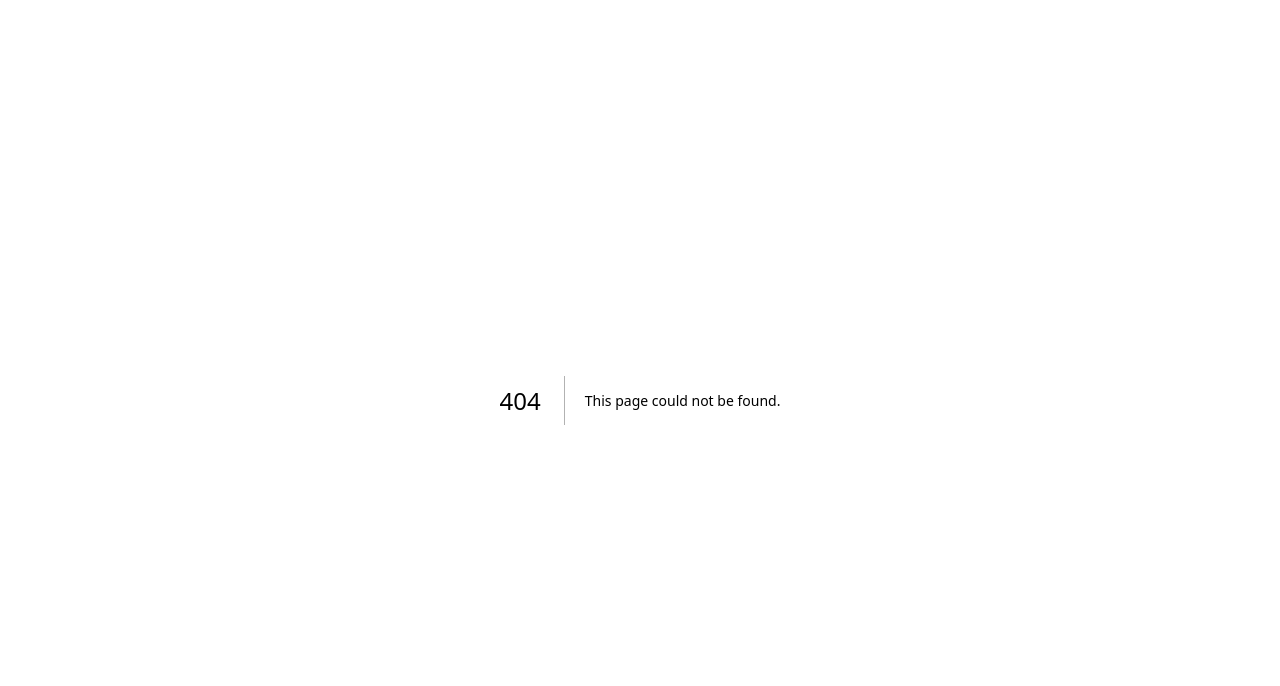
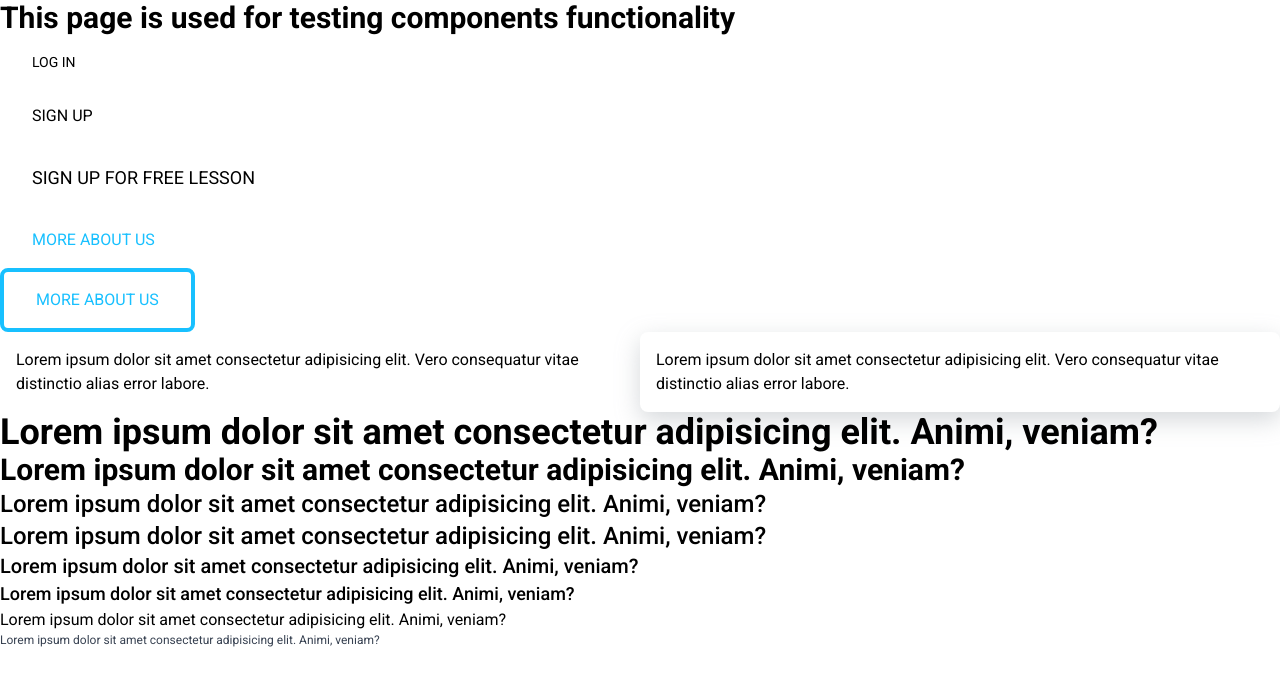
Before and after one commit to tiyasakbar17/rumi-landing, a Next.js app: page /components in a window 1280 px wide. Before the commit this address had no page. Shown: the top 686 px of the page. Built offline with nearby package versions, Linux system fonts and the light colour scheme.

Commit message:
add button and card component, and typography setup

```diff
--- /dev/null
+++ b/src/app/components/Button.jsx
@@ -0,0 +1,29 @@
+"use client";
+
+function Button({ bg, color, size, variant, style, children }) {
+  let sizeStyle = "";
+  if (size === "small") {
+    sizeStyle = "text-sm px-6 py-3";
+  } else if (size === "medium") {
+    sizeStyle = "";
+  } else if (size === "large") {
+    sizeStyle = "text-lg px-10 py-5";
+  }
+
+  let variantStyle = "";
+  if (variant === "text-btn") {
+    variantStyle = "bg-transparent text-primary";
+  } else if (variant === "bordered-btn") {
+    variantStyle = "border-4 border-primary";
+  }
+
+  return (
+    <button
+      className={`uppercase rounded-lg px-8 py-4 ${sizeStyle} ${variantStyle} bg-${bg} text-${color} ${style}`}
+    >
+      {children}
+    </button>
+  );
+}
+
+export default Button;
--- /dev/null
+++ b/src/app/components/Card.jsx
@@ -0,0 +1,15 @@
+import React from "react";
+
+function Card({ variant, style, children }) {
+  return (
+    <div
+      className={`bg-white p-4 rounded-lg ${
+        variant === "3d" ? "card-3d" : ""
+      } ${style}`}
+    >
+      <div>{children}</div>
+    </div>
+  );
+}
+
+export default Card;
--- /dev/null
+++ b/src/app/components/page.jsx
@@ -0,0 +1,84 @@
+import Button from "../components/Button";
+import Card from "../components/Card";
+
+export default function Page() {
+  return (
+    <>
+      <h2>This page is used for testing components functionality</h2>
+
+      {/* use style props to add additional style */}
+      {/* bg and color props to custom button color */}
+      {/* use "small", "medium", and "large" in size props to change button size. "medium" size is the default */}
+      <section>
+        <Button bg={"primary"} color={"white"} size={"small"} style={""}>
+          log in
+        </Button>
+        <br />
+        <Button bg={"primary"} color={"white"} style={""}>
+          sign up
+        </Button>
+        <br />
+        <Button bg={"primary"} color={"white"} size={"large"} style={""}>
+          sign up for free lesson
+        </Button>
+        <br />
+
+        {/* add text-btn and bordered-btn in variant props for different button type */}
+        <Button variant={"text-btn"}>more about us</Button>
+        <br />
+        <Button color={"primary"} variant={"bordered-btn"}>
+          more about us
+        </Button>
+      </section>
+
+      <section>
+        <div className="flex">
+          <Card>
+            Lorem ipsum dolor sit amet consectetur adipisicing elit. Vero
+            consequatur vitae distinctio alias error labore.
+          </Card>
+          {/* add variant={"3d"} for the 3D card */}
+          <Card variant={"3d"}>
+            Lorem ipsum dolor sit amet consectetur adipisicing elit. Vero
+            consequatur vitae distinctio alias error labore.
+          </Card>
+        </div>
+      </section>
+
+      <section>
+        <h1>
+          Lorem ipsum dolor sit amet consectetur adipisicing elit. Animi,
+          veniam?
+        </h1>
+        <h2>
+          Lorem ipsum dolor sit amet consectetur adipisicing elit. Animi,
+          veniam?
+        </h2>
+        <h3>
+          Lorem ipsum dolor sit amet consectetur adipisicing elit. Animi,
+          veniam?
+        </h3>
+        <h4>
+          Lorem ipsum dolor sit amet consectetur adipisicing elit. Animi,
+          veniam?
+        </h4>
+        <h5>
+          Lorem ipsum dolor sit amet consectetur adipisicing elit. Animi,
+          veniam?
+        </h5>
+        <h6>
+          Lorem ipsum dolor sit amet consectetur adipisicing elit. Animi,
+          veniam?
+        </h6>
+        <p>
+          Lorem ipsum dolor sit amet consectetur adipisicing elit. Animi,
+          veniam?
+        </p>
+        <p className="caption">
+          Lorem ipsum dolor sit amet consectetur adipisicing elit. Animi,
+          veniam?
+        </p>
+      </section>
+    </>
+  );
+}
--- a/src/app/globals.css
+++ b/src/app/globals.css
@@ -2,7 +2,7 @@
 @tailwind components;
 @tailwind utilities;
 
-:root {
+/* :root {
   --foreground-rgb: 0, 0, 0;
   --background-start-rgb: 214, 219, 220;
   --background-end-rgb: 255, 255, 255;
@@ -24,6 +24,45 @@ body {
       rgb(var(--background-end-rgb))
     )
     rgb(var(--background-start-rgb));
+} */
+
+@layer base {
+  :root {
+    --primary: 24 192 255;
+    --secondary: 224 247 255;
+    --tertiary: 252 181 2;
+    --quarternary: 247 43 96;
+  }
+  body {
+    font-size: 16px;
+  }
+  h1 {
+    @apply text-4xl font-bold;
+  }
+  h2 {
+    @apply text-3xl font-bold;
+  }
+  h3 {
+    @apply text-2xl font-medium;
+  }
+  h4 {
+    @apply text-2xl font-medium;
+  }
+  h5 {
+    @apply text-xl font-medium;
+  }
+  h6 {
+    @apply text-lg font-medium;
+  }
+}
+
+@layer components {
+  .caption {
+    @apply text-xs text-gray-700;
+  }
+  .card-3d {
+    box-shadow: rgba(149, 157, 165, 0.4) 0px 8px 24px;
+  }
 }
 
 @layer utilities {
--- a/src/app/layout.js
+++ b/src/app/layout.js
@@ -1,7 +1,13 @@
-import { Inter } from "next/font/google";
+import { Roboto } from "next/font/google";
 import "./globals.css";
 
-const inter = Inter({ subsets: ["latin"] });
+const roboto = Roboto({
+  weight: ["400", "500", "700"],
+  style: ["normal", "italic"],
+  subsets: ["latin"],
+  display: "swap",
+  variable: "--font-roboto",
+});
 
 export const metadata = {
   title: "Create Next App",
@@ -11,7 +17,7 @@ export const metadata = {
 export default function RootLayout({ children }) {
   return (
     <html lang="en">
-      <body className={inter.className}>{children}</body>
+      <body className={roboto.className}>{children}</body>
     </html>
   );
 }
--- a/tailwind.config.js
+++ b/tailwind.config.js
@@ -12,6 +12,15 @@ module.exports = {
         "gradient-conic":
           "conic-gradient(from 180deg at 50% 50%, var(--tw-gradient-stops))",
       },
+      fontFamily: {
+        roboto: ["var(--font-roboto)"],
+      },
+      colors: {
+        primary: "rgb(var(--primary))",
+        secondary: "rgb(var(--secondary))",
+        tertiary: "rgb(var(--tertiary))",
+        quarternary: "rgb(var(--quarternary))",
+      },
     },
   },
   plugins: [],
```
